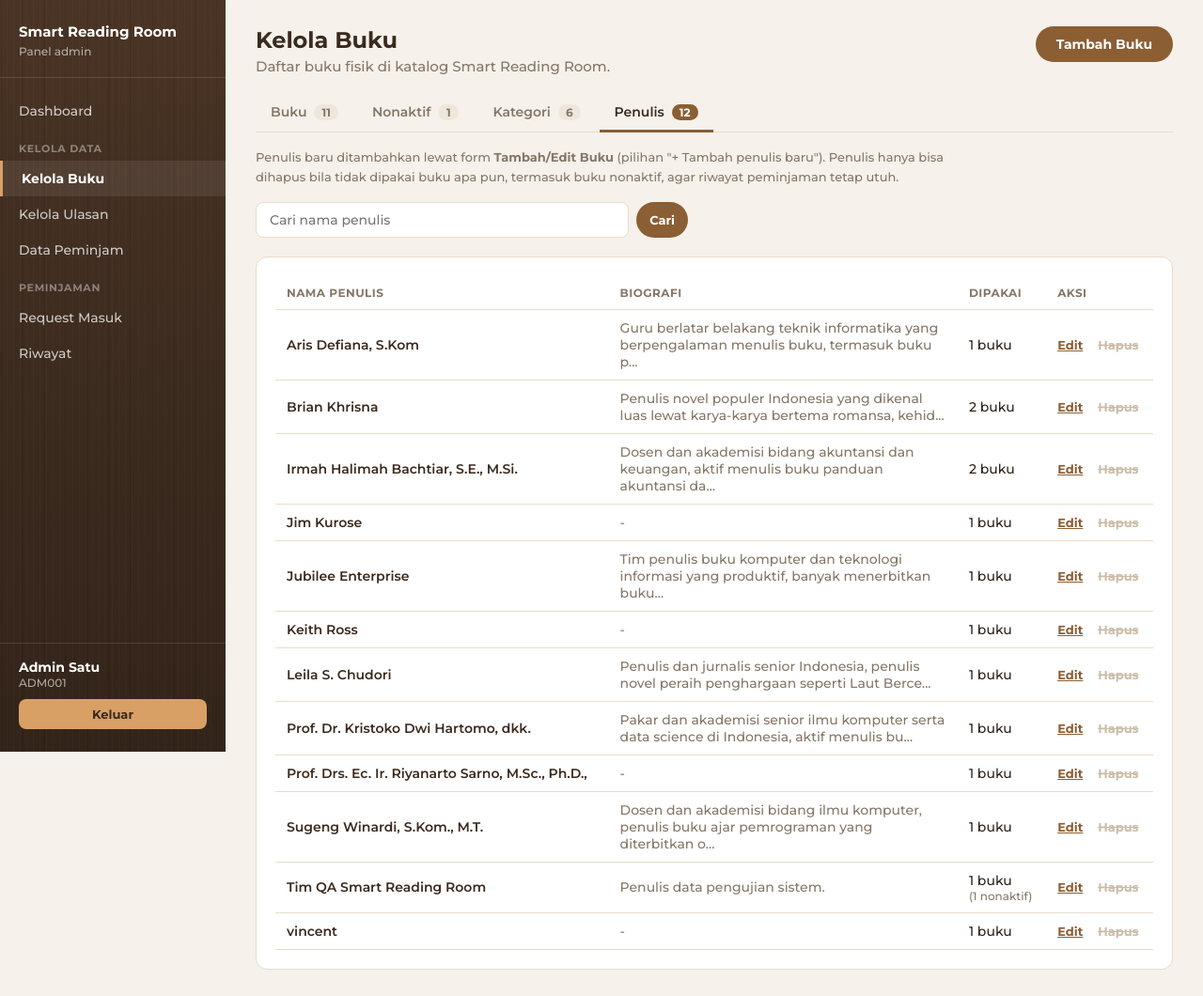
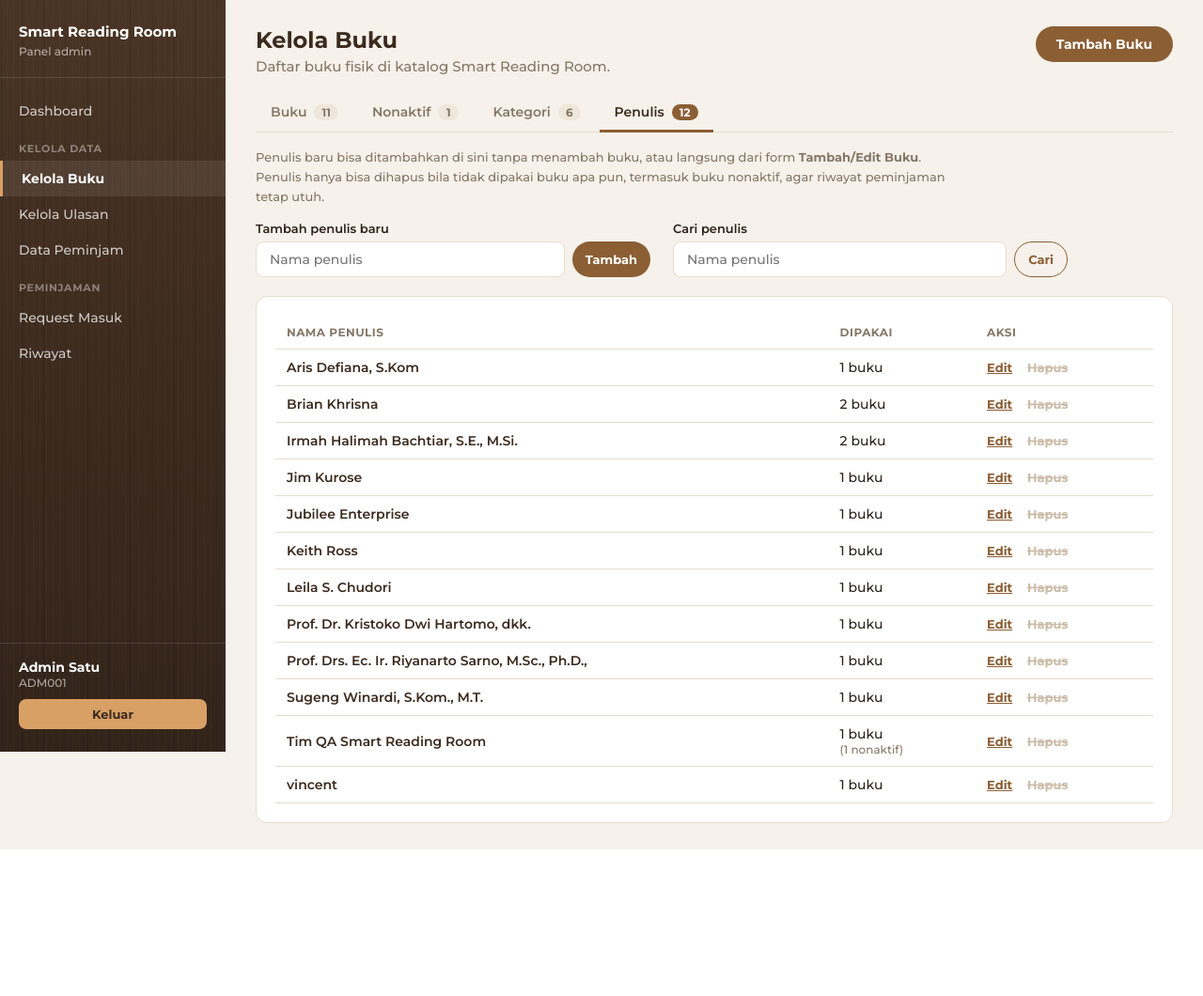
Before and after one commit to mahadrafan/smart-reading-room, a Laravel app: page /admin/buku/penulis in a window 1280 px wide. Shown: the whole page at 94% size. After the commit the page ends 904 px from the top, so only its background shows below. Run offline with Laravel 12, Linux system fonts and the light colour scheme; a user stored in the database is signed in; data comes from the database, SQL or seed files in the repository.

Commit message:
Hapus deskripsi kategori dan biografi penulis, tambah kategori/penulis dari tab masing-masing
Kolom categories.description dan authors.biography tidak pernah ditampilkan
ke peminjam, jadi dihapus dari database, model, seeder, dan form edit.
Tab Kategori dan Penulis di Kelola Buku sekarang punya form tambah sendiri,
sehingga kategori/penulis baru bisa dibuat tanpa menambah buku.

Co-Authored-By: Claude Opus 5.5 <noreply@anthropic.com>

```diff
--- a/app/Http/Controllers/Admin/KategoriPenulisController.php
+++ b/app/Http/Controllers/Admin/KategoriPenulisController.php
@@ -8,8 +8,8 @@ use App\Models\Author;
 use App\Models\Category;
 use Illuminate\Http\Request;
 
-// tab Kategori & Penulis di halaman Kelola Buku.
-// tambah baru tetap lewat form buku; di sini hanya lihat, edit, dan hapus.
+// tab Kategori & Penulis di halaman Kelola Buku: lihat, tambah, edit, dan hapus.
+// kategori & penulis baru juga bisa dibuat langsung dari form Tambah/Edit Buku.
 // hapus hanya boleh bila tidak dipakai buku apa pun (aktif maupun nonaktif),
 // karena buku nonaktif tetap menyimpan kategori & penulisnya untuk riwayat peminjaman.
 class KategoriPenulisController extends Controller
@@ -31,17 +31,28 @@ class KategoriPenulisController extends Controller
         ]);
     }
 
+    public function tambahKategori(Request $request)
+    {
+        $data = $request->validate([
+            'nama_baru' => 'required|string|max:100|unique:categories,category_name',
+        ], $this->pesan(), ['nama_baru' => 'Nama kategori']);
+
+        $kategori = Category::create(['category_name' => $data['nama_baru']]);
+        AdminLog::catat('Tambah', 'categories', $kategori->category_id, 'Menambahkan kategori "' . $kategori->category_name . '"');
+
+        // pencarian dilepas agar kategori baru pasti terlihat di daftar
+        return redirect()->to(route('admin.buku.kategori.index') . '#data-' . $kategori->category_id)
+            ->with('status', 'Kategori "' . $kategori->category_name . '" berhasil ditambahkan.')
+            ->with('idBaru', $kategori->category_id);
+    }
+
     public function updateKategori(Request $request, $id)
     {
         $kategori = Category::findOrFail($id);
 
         $data = $request->validate([
             'category_name' => 'required|string|max:100|unique:categories,category_name,' . $id . ',category_id',
-            'description'   => 'nullable|string|max:255',
-        ], $this->pesan(), [
-            'category_name' => 'Nama kategori',
-            'description'   => 'Deskripsi',
-        ]);
+        ], $this->pesan(), ['category_name' => 'Nama kategori']);
 
         $namaLama = $kategori->category_name;
         $kategori->update($data);
@@ -85,17 +96,27 @@ class KategoriPenulisController extends Controller
         ]);
     }
 
+    public function tambahPenulis(Request $request)
+    {
+        $data = $request->validate([
+            'nama_baru' => 'required|string|max:100|unique:authors,author_name',
+        ], $this->pesan(), ['nama_baru' => 'Nama penulis']);
+
+        $penulis = Author::create(['author_name' => $data['nama_baru']]);
+        AdminLog::catat('Tambah', 'authors', $penulis->author_id, 'Menambahkan penulis "' . $penulis->author_name . '"');
+
+        return redirect()->to(route('admin.buku.penulis.index') . '#data-' . $penulis->author_id)
+            ->with('status', 'Penulis "' . $penulis->author_name . '" berhasil ditambahkan.')
+            ->with('idBaru', $penulis->author_id);
+    }
+
     public function updatePenulis(Request $request, $id)
     {
         $penulis = Author::findOrFail($id);
 
         $data = $request->validate([
             'author_name' => 'required|string|max:100|unique:authors,author_name,' . $id . ',author_id',
-            'biography'   => 'nullable|string|max:1000',
-        ], $this->pesan(), [
-            'author_name' => 'Nama penulis',
-            'biography'   => 'Biografi',
-        ]);
+        ], $this->pesan(), ['author_name' => 'Nama penulis']);
 
         $namaLama = $penulis->author_name;
         $penulis->update($data);
--- a/app/Models/Author.php
+++ b/app/Models/Author.php
@@ -10,7 +10,7 @@ class Author extends Model
     protected $primaryKey = 'author_id';
     public $timestamps = false;
 
-    protected $fillable = ['author_name', 'biography'];
+    protected $fillable = ['author_name'];
 
     // satu penulis bisa menulis banyak buku, satu buku bisa punya banyak penulis (tabel book_authors)
     public function books()
--- a/app/Models/Category.php
+++ b/app/Models/Category.php
@@ -10,7 +10,7 @@ class Category extends Model
     protected $primaryKey = 'category_id';
     public $timestamps = false;
 
-    protected $fillable = ['category_name', 'description'];
+    protected $fillable = ['category_name'];
 
     public function books()
     {
--- a/basdat_final.sql
+++ b/basdat_final.sql
@@ -56,7 +56,6 @@ DROP TABLE IF EXISTS `authors`;
 CREATE TABLE `authors` (
   `author_id` int NOT NULL AUTO_INCREMENT,
   `author_name` varchar(100) CHARACTER SET utf8mb4 COLLATE utf8mb4_general_ci NOT NULL,
-  `biography` text CHARACTER SET utf8mb4 COLLATE utf8mb4_general_ci,
   PRIMARY KEY (`author_id`)
 ) ENGINE=InnoDB AUTO_INCREMENT=15 DEFAULT CHARSET=utf8mb4 COLLATE=utf8mb4_general_ci;
 /*!40101 SET character_set_client = @saved_cs_client */;
@@ -67,7 +66,7 @@ CREATE TABLE `authors` (
 
 LOCK TABLES `authors` WRITE;
 /*!40000 ALTER TABLE `authors` DISABLE KEYS */;
-INSERT INTO `authors` VALUES (1,'Leila S. Chudori','Penulis dan jurnalis senior Indonesia, penulis novel peraih penghargaan seperti Laut Bercerita dan Pulang.'),(2,'Brian Khrisna','Penulis novel populer Indonesia yang dikenal luas lewat karya-karya bertema romansa, kehidupan urban, dan komedi.'),(3,'Prof. Dr. Kristoko Dwi Hartomo, dkk.','Pakar dan akademisi senior ilmu komputer serta data science di Indonesia, aktif menulis buku referensi pemrograman dan sains data.'),(4,'Irmah Halimah Bachtiar, S.E., M.Si.','Dosen dan akademisi bidang akuntansi dan keuangan, aktif menulis buku panduan akuntansi dasar untuk mahasiswa dan pemula.'),(6,'vincent',NULL),(8,'Tim QA Smart Reading Room','Penulis data pengujian sistem.'),(9,'Jubilee Enterprise','Tim penulis buku komputer dan teknologi informasi yang produktif, banyak menerbitkan buku panduan pemrograman melalui Elex Media Komputindo.'),(10,'Sugeng Winardi, S.Kom., M.T.','Dosen dan akademisi bidang ilmu komputer, penulis buku ajar pemrograman yang diterbitkan oleh Deepublish.'),(11,'Aris Defiana, S.Kom','Guru berlatar belakang teknik informatika yang berpengalaman menulis buku, termasuk buku pelajaran TIK.'),(12,'Jim Kurose',NULL),(13,'Prof. Drs. Ec. Ir. Riyanarto Sarno, M.Sc., Ph.D.,',NULL),(14,'Keith Ross',NULL);
+INSERT INTO `authors` VALUES (1,'Leila S. Chudori'),(2,'Brian Khrisna'),(3,'Prof. Dr. Kristoko Dwi Hartomo, dkk.'),(4,'Irmah Halimah Bachtiar, S.E., M.Si.'),(6,'vincent'),(8,'Tim QA Smart Reading Room'),(9,'Jubilee Enterprise'),(10,'Sugeng Winardi, S.Kom., M.T.'),(11,'Aris Defiana, S.Kom'),(12,'Jim Kurose'),(13,'Prof. Drs. Ec. Ir. Riyanarto Sarno, M.Sc., Ph.D.,'),(14,'Keith Ross');
 /*!40000 ALTER TABLE `authors` ENABLE KEYS */;
 UNLOCK TABLES;
 
@@ -152,7 +151,6 @@ DROP TABLE IF EXISTS `categories`;
 CREATE TABLE `categories` (
   `category_id` int NOT NULL AUTO_INCREMENT,
   `category_name` varchar(100) CHARACTER SET utf8mb4 COLLATE utf8mb4_general_ci NOT NULL,
-  `description` text CHARACTER SET utf8mb4 COLLATE utf8mb4_general_ci,
   PRIMARY KEY (`category_id`)
 ) ENGINE=InnoDB AUTO_INCREMENT=9 DEFAULT CHARSET=utf8mb4 COLLATE=utf8mb4_general_ci;
 /*!40101 SET character_set_client = @saved_cs_client */;
@@ -163,7 +161,7 @@ CREATE TABLE `categories` (
 
 LOCK TABLES `categories` WRITE;
 /*!40000 ALTER TABLE `categories` DISABLE KEYS */;
-INSERT INTO `categories` VALUES (1,'Fiksi & Sastra','Koleksi novel fiksi, sastra, dan cerita inspiratif'),(2,'Romance & Drama','Koleksi novel percintaan, drama emosional, dan kehidupan'),(3,'Komputer & Teknologi','Buku ilmu komputer, pemrograman, data science, dan teknologi informasi modern'),(4,'Ekonomi & Akuntansi','Buku akuntansi, keuangan, manajemen bisnis, dan ekonomi'),(6,'horror',NULL),(8,'Pengujian Sistem','Data khusus untuk pengujian fitur aplikasi.');
+INSERT INTO `categories` VALUES (1,'Fiksi & Sastra'),(2,'Romance & Drama'),(3,'Komputer & Teknologi'),(4,'Ekonomi & Akuntansi'),(6,'horror'),(8,'Pengujian Sistem');
 /*!40000 ALTER TABLE `categories` ENABLE KEYS */;
 UNLOCK TABLES;
 
--- a/public/css/admin.css
+++ b/public/css/admin.css
@@ -330,15 +330,26 @@ table.tabel td.aksi .bahaya { color: var(--merah); }
 }
 .cari-admin input:focus { outline: 3px solid rgba(139,94,52,0.25); border-color: var(--kayu); }
 
+/* tab Kategori & Penulis: form tambah di kiri, pencarian di kanan */
+.alat-kp { display: flex; flex-wrap: wrap; align-items: flex-start; gap: 12px 24px; margin-bottom: 20px; }
+.tambah-kp, .cari-kp { flex: 1 1 280px; max-width: 420px; }
+.tambah-kp label, .cari-kp label { display: block; margin-bottom: 6px; font-size: 13px; font-weight: 600; color: var(--teks); }
+.baris-isian-kp { display: flex; gap: 8px; }
+.baris-isian-kp input {
+    flex: 1; min-width: 0; padding: 9px 14px; font: inherit; font-size: 14px;
+    border: 1.5px solid var(--garis); border-radius: 8px; background: #fff;
+}
+.baris-isian-kp input:focus { outline: 3px solid rgba(139,94,52,0.25); border-color: var(--kayu); }
+.baris-isian-kp input.salah { border-color: var(--merah); }
+.baris-baru td { background: var(--hijau-muda); }
+
 .tabel-kp .nama-kp { font-weight: 600; color: var(--coklat-tua); }
-.tabel-kp .ket-kp { max-width: 360px; color: var(--abu); }
 .tabel-kp .dipakai-kp { white-space: nowrap; }
 .ket-nonaktif { display: block; font-size: 12px; color: var(--abu); }
 table.tabel td.aksi .aksi-mati { font-size: 13px; font-weight: 700; color: #cbbca8; cursor: not-allowed; text-decoration: line-through; }
 .baris-edit td { background: #faf3ea; }
 .form-edit-kp { max-width: 560px; padding: 6px 0; }
 .form-edit-kp .form-aksi { margin-top: 4px; }
-.opsional { font-weight: 500; color: var(--abu); }
 
 /* tab Nonaktif */
 .info-nonaktif { white-space: nowrap; font-size: 13px; }
--- a/resources/views/admin/buku/kategori-penulis.blade.php
+++ b/resources/views/admin/buku/kategori-penulis.blade.php
@@ -3,11 +3,11 @@
 @php
     // tab Kategori dan tab Penulis memakai tampilan yang sama
     $k = $jenis === 'kategori'
-        ? ['judul' => 'Kategori', 'id' => 'category_id', 'nama' => 'category_name', 'ket' => 'description',
-           'labelKet' => 'Deskripsi', 'maksKet' => 255, 'route' => 'admin.buku.kategori']
-        : ['judul' => 'Penulis', 'id' => 'author_id', 'nama' => 'author_name', 'ket' => 'biography',
-           'labelKet' => 'Biografi', 'maksKet' => 1000, 'route' => 'admin.buku.penulis'];
+        ? ['judul' => 'Kategori', 'id' => 'category_id', 'nama' => 'category_name', 'route' => 'admin.buku.kategori']
+        : ['judul' => 'Penulis', 'id' => 'author_id', 'nama' => 'author_name', 'route' => 'admin.buku.penulis'];
     $kecil = strtolower($k['judul']);
+    // baris yang baru ditambahkan diberi warna sebentar agar mudah ditemukan
+    $idBaru = (int) session('idBaru');
 @endphp
 
 @section('title', 'Kelola Buku - ' . $k['judul'])
@@ -24,22 +24,37 @@
     @include('admin.buku._tab')
 
     <p class="catatan-tab">
-        {{ $k['judul'] }} baru ditambahkan lewat form <strong>Tambah/Edit Buku</strong> (pilihan "+ Tambah {{ $kecil }} baru").
+        {{ $k['judul'] }} baru bisa ditambahkan di sini tanpa menambah buku, atau langsung dari form <strong>Tambah/Edit Buku</strong>.
         {{ $k['judul'] }} hanya bisa dihapus bila tidak dipakai buku apa pun, termasuk buku nonaktif, agar riwayat peminjaman tetap utuh.
     </p>
 
-    <form method="GET" action="{{ route($k['route'] . '.index') }}" class="cari-admin">
-        <label for="q" class="sr-only">Cari {{ $kecil }}</label>
-        <input type="search" id="q" name="q" value="{{ request('q') }}" placeholder="Cari nama {{ $kecil }}">
-        <button type="submit" class="tombol tombol-kecil">Cari</button>
-    </form>
+    <div class="alat-kp">
+        <form method="POST" action="{{ route($k['route'] . '.store') }}" class="tambah-kp">
+            @csrf
+            <label for="nama_baru">Tambah {{ $kecil }} baru</label>
+            <div class="baris-isian-kp">
+                <input type="text" id="nama_baru" name="nama_baru" maxlength="100" required
+                       value="{{ old('nama_baru') }}" placeholder="Nama {{ $kecil }}"
+                       class="@error('nama_baru') salah @enderror" @error('nama_baru') autofocus aria-invalid="true" @enderror>
+                <button type="submit" class="tombol tombol-kecil">Tambah</button>
+            </div>
+            @error('nama_baru')<p class="pesan-salah">{{ $message }}</p>@enderror
+        </form>
+
+        <form method="GET" action="{{ route($k['route'] . '.index') }}" class="cari-kp">
+            <label for="q">Cari {{ $kecil }}</label>
+            <div class="baris-isian-kp">
+                <input type="search" id="q" name="q" value="{{ request('q') }}" placeholder="Nama {{ $kecil }}">
+                <button type="submit" class="tombol tombol-kecil tombol-luar">Cari</button>
+            </div>
+        </form>
+    </div>
 
     <div class="kotak">
         <table class="tabel tabel-kp">
             <thead>
                 <tr>
                     <th>Nama {{ $kecil }}</th>
-                    <th>{{ $k['labelKet'] }}</th>
                     <th>Dipakai</th>
                     <th>Aksi</th>
                 </tr>
@@ -54,7 +69,7 @@
                     @if ($idEdit === (int) $id)
                         {{-- baris yang sedang diedit --}}
                         <tr class="baris-edit" id="data-{{ $id }}">
-                            <td colspan="4">
+                            <td colspan="3">
                                 <form method="POST" action="{{ route($k['route'] . '.update', $id) }}" class="form-edit-kp">
                                     @csrf
                                     @method('PUT')
@@ -67,12 +82,6 @@
                                                value="{{ old($k['nama'], $d->{$k['nama']}) }}" class="@error($k['nama']) salah @enderror">
                                         @error($k['nama'])<p class="pesan-salah">{{ $message }}</p>@enderror
                                     </div>
-                                    <div class="isian">
-                                        <label for="ket-{{ $id }}">{{ $k['labelKet'] }} <span class="opsional">(opsional)</span></label>
-                                        <textarea id="ket-{{ $id }}" name="{{ $k['ket'] }}" rows="3" maxlength="{{ $k['maksKet'] }}"
-                                                  class="@error($k['ket']) salah @enderror">{{ old($k['ket'], $d->{$k['ket']}) }}</textarea>
-                                        @error($k['ket'])<p class="pesan-salah">{{ $message }}</p>@enderror
-                                    </div>
                                     <div class="form-aksi">
                                         <button type="submit" class="tombol tombol-kecil">Simpan</button>
                                         <a href="{{ route($k['route'] . '.index', request()->only('q')) }}#data-{{ $id }}" class="tombol tombol-kecil tombol-luar">Batal</a>
@@ -81,9 +90,8 @@
                             </td>
                         </tr>
                     @else
-                        <tr id="data-{{ $id }}">
+                        <tr id="data-{{ $id }}" @if ($idBaru === (int) $id) class="baris-baru" @endif>
                             <td class="nama-kp">{{ $d->{$k['nama']} }}</td>
-                            <td class="ket-kp">{{ $d->{$k['ket']} ? Str::limit($d->{$k['ket']}, 90) : '-' }}</td>
                             <td class="dipakai-kp">
                                 @if ($d->books_count == 0)
                                     <span class="badge b-kembali">Tidak dipakai</span>
@@ -110,7 +118,7 @@
                     @endif
                 @empty
                     <tr>
-                        <td colspan="4" class="kosong-tabel">
+                        <td colspan="3" class="kosong-tabel">
                             {{ request('q') ? 'Tidak ada ' . $kecil . ' yang cocok dengan pencarian.' : 'Belum ada ' . $kecil . '.' }}
                         </td>
                     </tr>
--- a/routes/web.php
+++ b/routes/web.php
@@ -82,11 +82,13 @@ Route::middleware(CekRole::class . ':Admin')->prefix('admin')->group(function ()
     Route::put('/buku/{id}/aktifkan', [BukuController::class, 'aktifkan'])->name('admin.buku.aktifkan');
     Route::delete('/buku/{id}/permanen', [BukuController::class, 'hapusPermanen'])->name('admin.buku.hapus-permanen');
 
-    // Kelola Buku: tab Kategori & Penulis (lihat, edit, hapus bila tidak dipakai buku)
+    // Kelola Buku: tab Kategori & Penulis (lihat, tambah, edit, hapus bila tidak dipakai buku)
     Route::get('/buku/kategori', [KategoriPenulisController::class, 'kategori'])->name('admin.buku.kategori.index');
+    Route::post('/buku/kategori', [KategoriPenulisController::class, 'tambahKategori'])->name('admin.buku.kategori.store');
     Route::put('/buku/kategori/{id}', [KategoriPenulisController::class, 'updateKategori'])->name('admin.buku.kategori.update');
     Route::delete('/buku/kategori/{id}', [KategoriPenulisController::class, 'hapusKategori'])->name('admin.buku.kategori.destroy');
     Route::get('/buku/penulis', [KategoriPenulisController::class, 'penulis'])->name('admin.buku.penulis.index');
+    Route::post('/buku/penulis', [KategoriPenulisController::class, 'tambahPenulis'])->name('admin.buku.penulis.store');
     Route::put('/buku/penulis/{id}', [KategoriPenulisController::class, 'updatePenulis'])->name('admin.buku.penulis.update');
     Route::delete('/buku/penulis/{id}', [KategoriPenulisController::class, 'hapusPenulis'])->name('admin.buku.penulis.destroy');
 
```
Also changed, not shown: database/seeders/DatabaseSeeder.php (+4 -16 lines), tests/Feature/SmartReadingRoomTest.php (+57 -4 lines), database/migrations/2026_10_07_400000_drop_category_description_and_author_biography.php (added).
